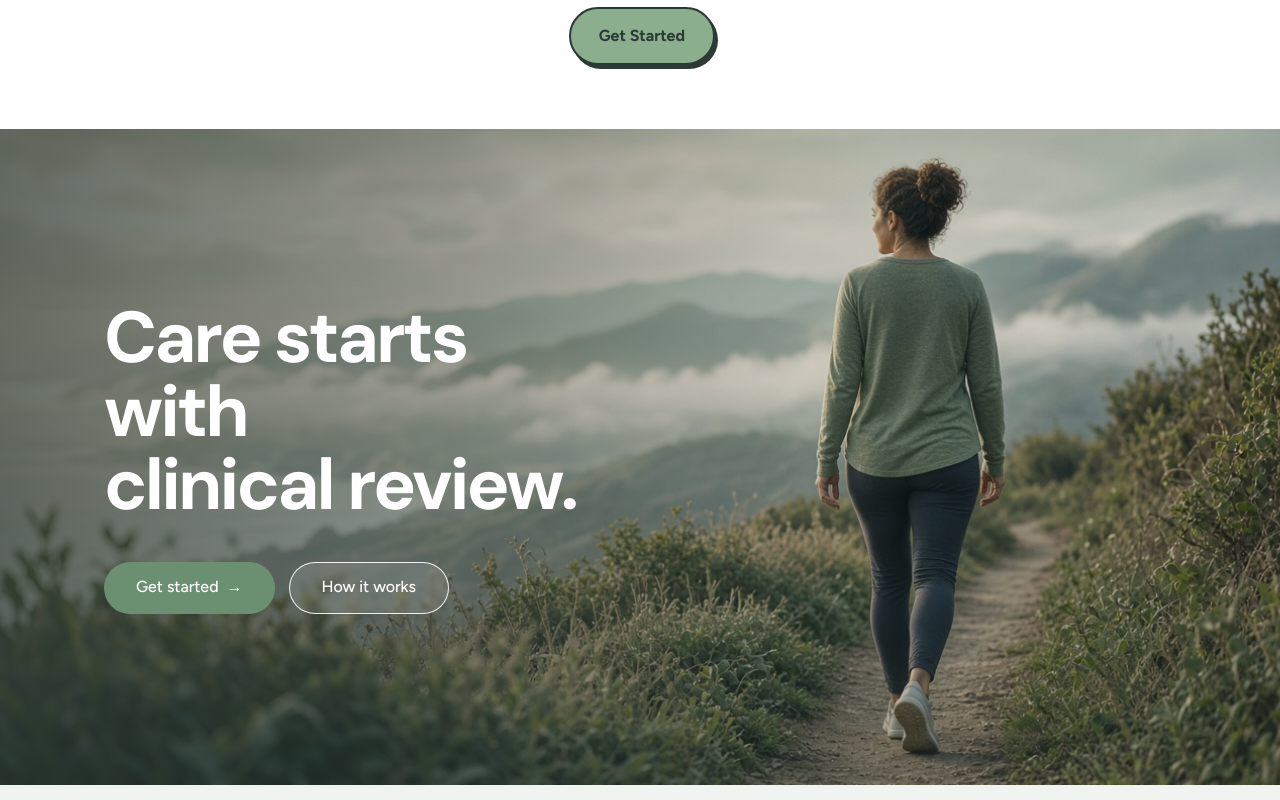
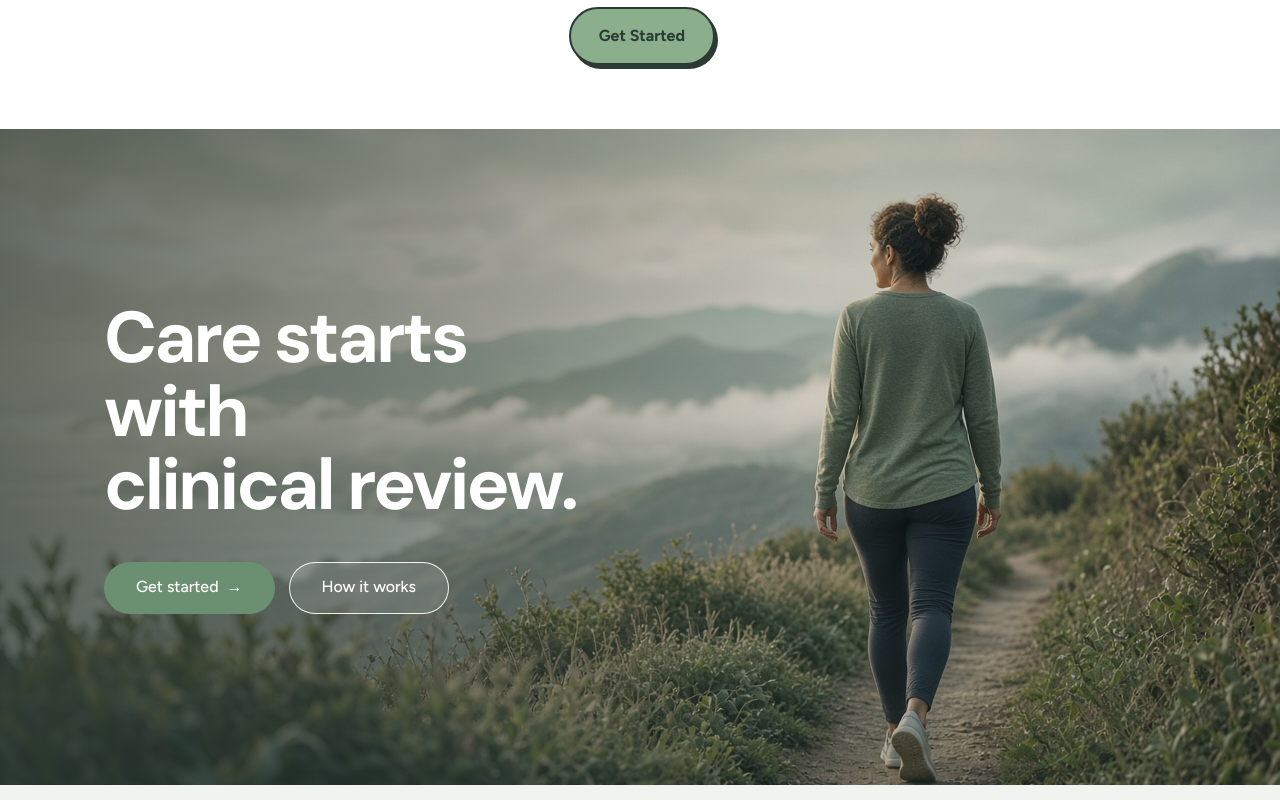
Before and after one commit to Emmanuelombaye/novimid, a Next.js app in the folder web/: page /treatments in a window 1280 px wide. Shown: the part 1520-2320 px from the top of the page. Built offline with nearby package versions, Linux system fonts and the light colour scheme.

Commit message:
Anchor treatments CTA crop to the top so the subject is not clipped.

```diff
--- a/web/src/components/CtaBand.tsx
+++ b/web/src/components/CtaBand.tsx
@@ -34,7 +34,7 @@ export function CtaBand({
           image={image}
           fill
           loading="lazy"
-          className={`${objectPosition} scale-[1.01]`}
+          className={objectPosition}
           sizes="100vw"
         />
         <div className="absolute inset-0 bg-[linear-gradient(90deg,rgba(44,58,53,0.72)_0%,rgba(44,58,53,0.45)_36%,rgba(44,58,53,0.18)_62%,rgba(44,58,53,0.06)_100%)]" />
--- a/web/src/components/TreatmentsView.tsx
+++ b/web/src/components/TreatmentsView.tsx
@@ -221,7 +221,7 @@ function TreatmentCtaBand({
       primaryLabel="Get started"
       secondaryLabel="How it works"
       secondaryHref="/how-it-works"
-      objectPosition="object-cover object-[62%_center]"
+      objectPosition="object-cover object-[58%_top]"
     />
   );
 }
```
